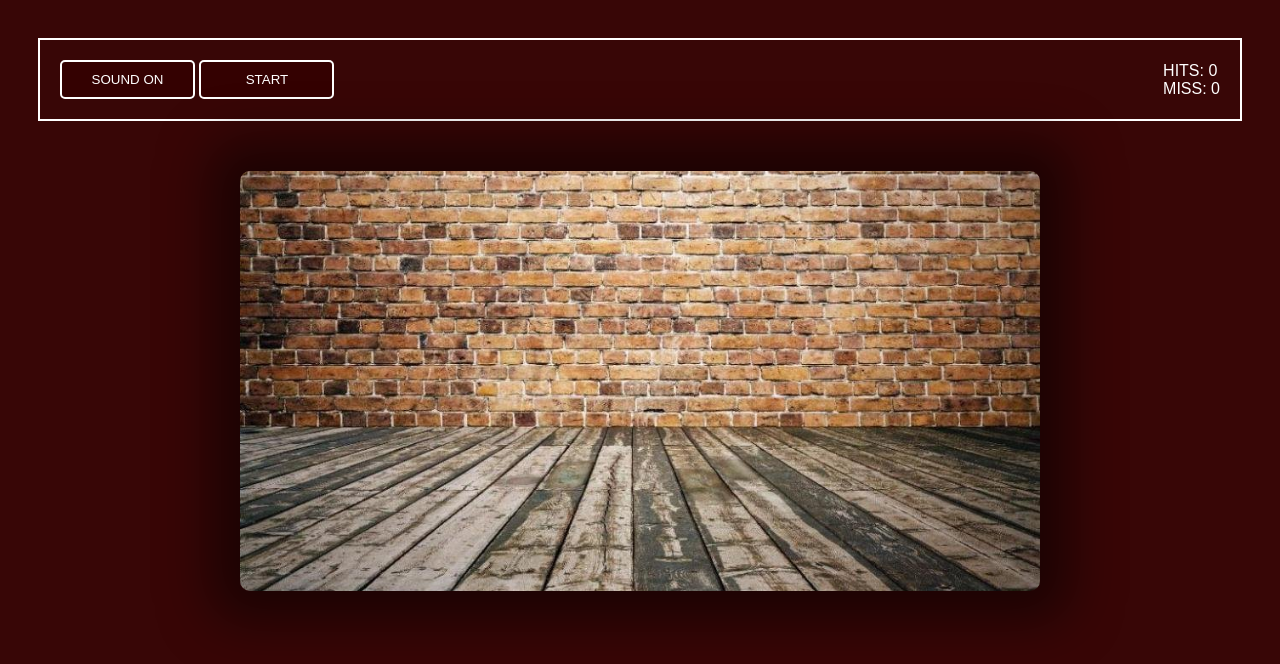
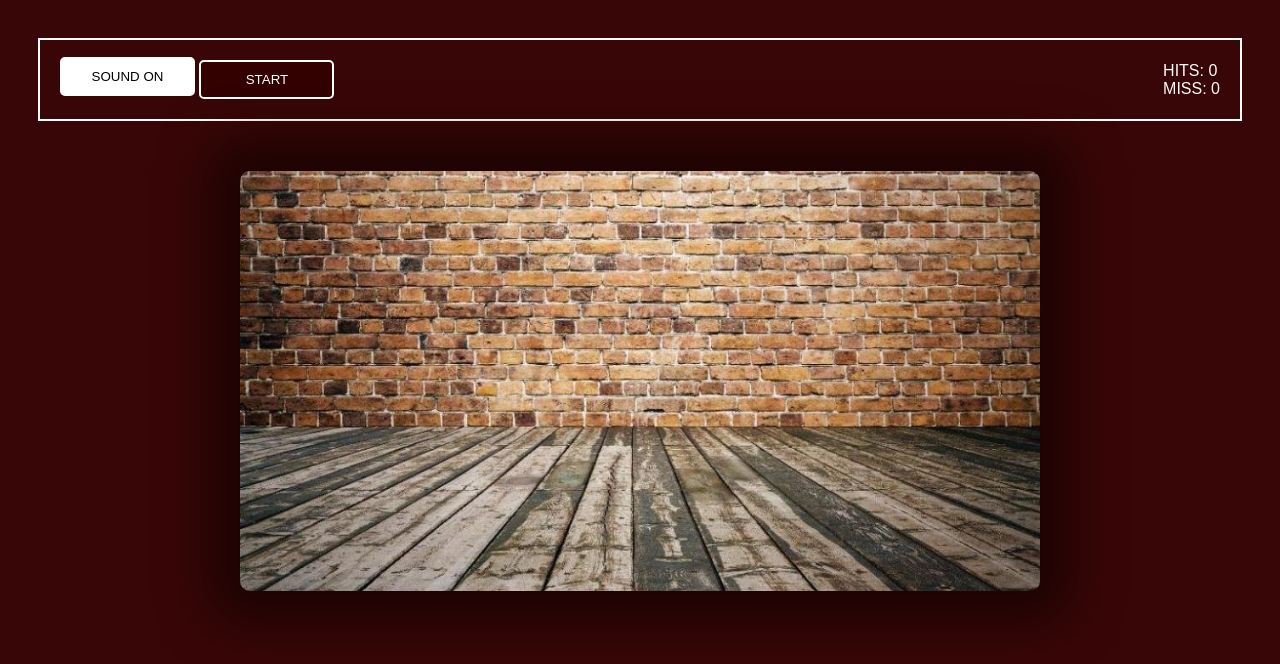
Before and after one commit to KaninGleb/Zombie-The-Game, a plain HTML site: page index.html in a window 1280 px wide. In both pictures the pointer is over the button "SOUND ON". Drawn offline with Linux system fonts and the light colour scheme.

Commit message:
Hovera added

```diff
--- a/styles.css
+++ b/styles.css
@@ -12,7 +12,16 @@ button {
     background-color: rgba(53, 2, 2, 0.981);
     border: 2px solid white;
     border-radius: 5px;
-    color: white
+    color: white;
+
+    transition: .2s;
+    cursor: pointer;
+}
+
+button:hover {
+    transform: translateY(-3px);
+    background-color: #ffffff;
+    color: #000000;
 }
 
 .game-panel {
```
